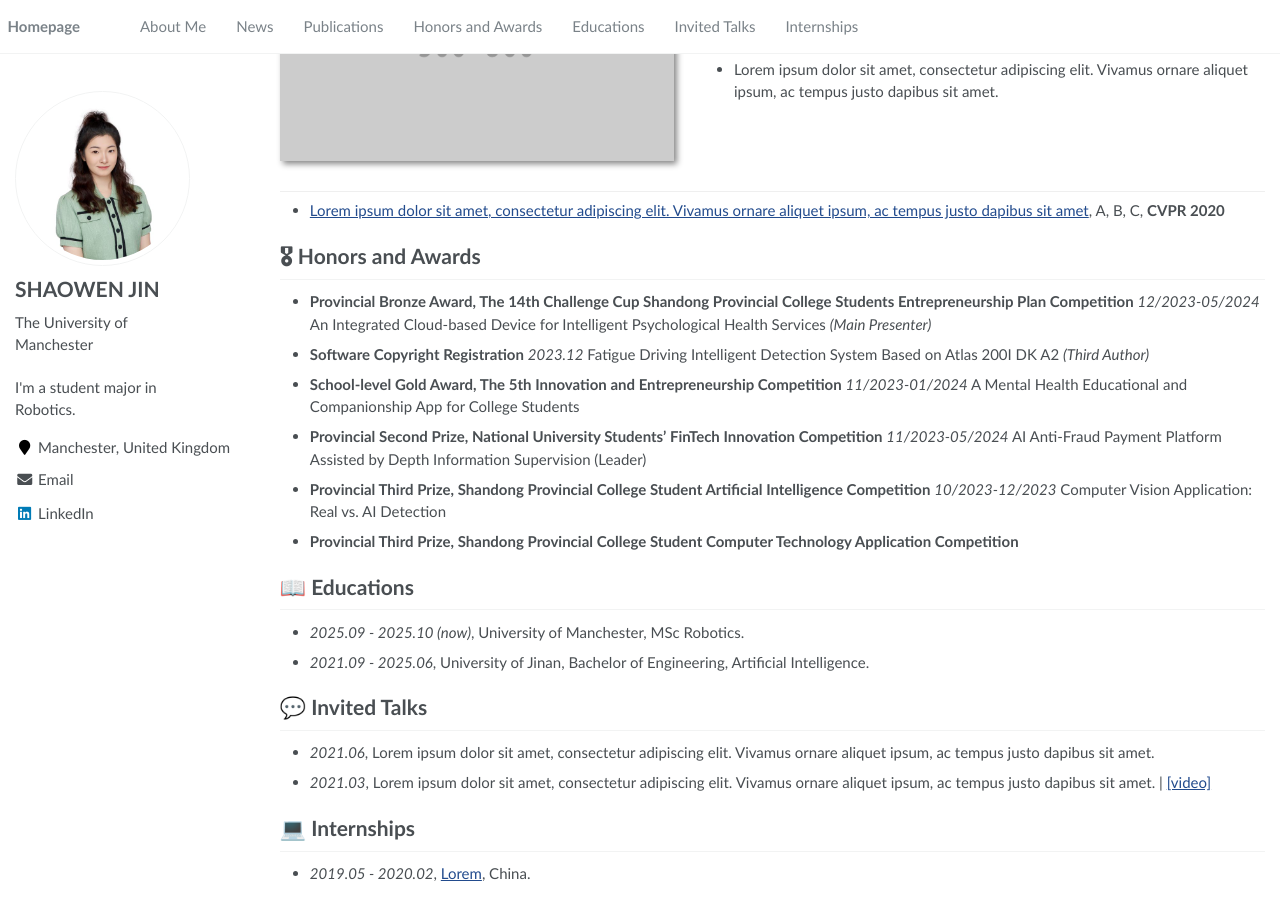
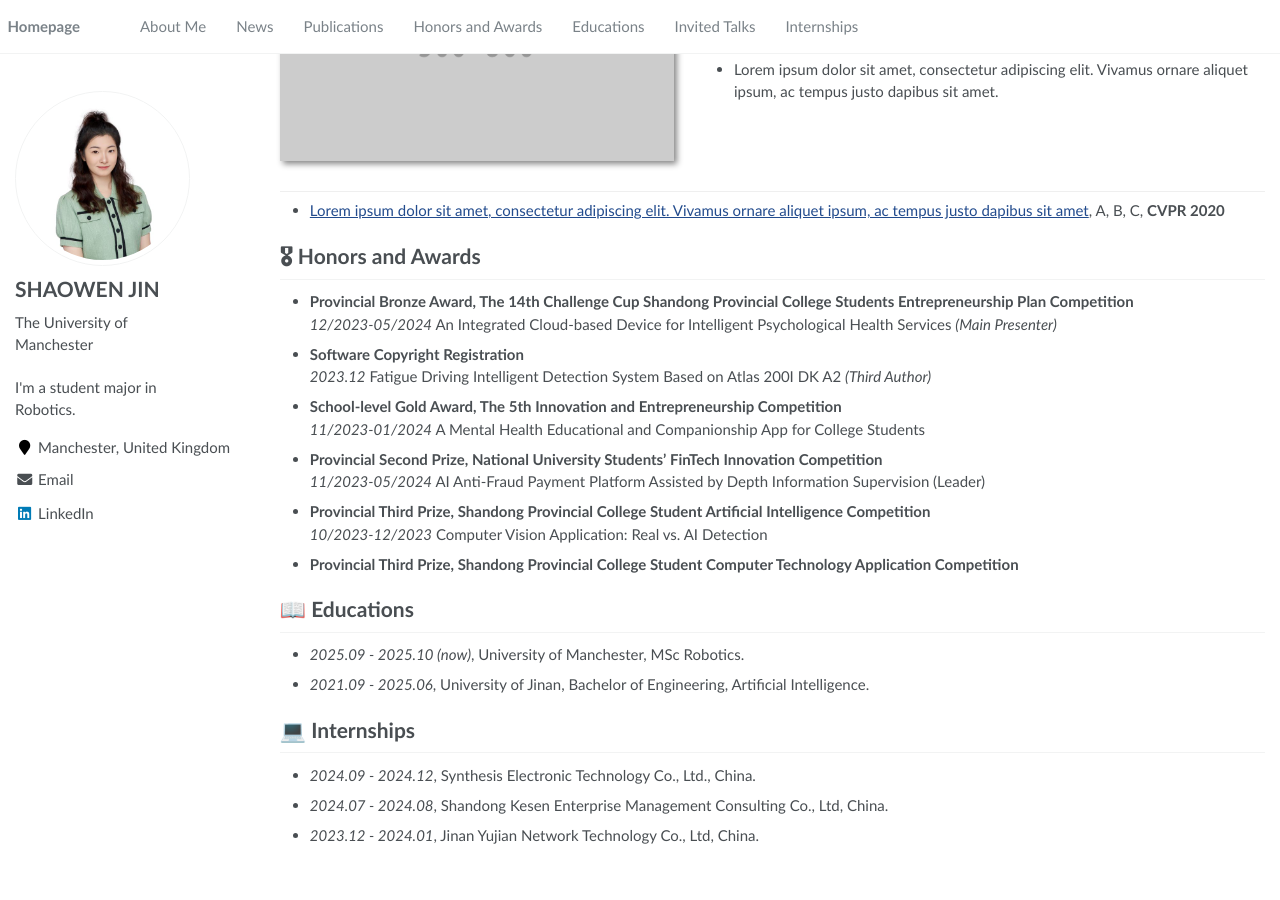
Before and after one commit to SHAOWENJIN/shaowenjin.github.io, a Jekyll site: the page built from _pages/about.md, in a window 1280 px wide and 900 px high, scrolled down 573 px. Built offline with Jekyll 4.4.1, drawn with Linux system fonts in a browser that asks for light colours; after the commit the page ends 1434 px from its top, so only the background shows below that.

Commit message:
Update about page with new internships and honors
Added new internship experiences and updated honors formatting.

```diff
--- a/_pages/about.md
+++ b/_pages/about.md
@@ -47,24 +47,22 @@ My goal is to forge a career as an engineer who creates tangible solutions at th
 
 # 🎖 Honors and Awards
 - **Provincial Bronze Award, The 14th Challenge Cup Shandong Provincial College Students Entrepreneurship Plan Competition**
-  *12/2023-05/2024* An Integrated Cloud-based Device for Intelligent Psychological Health Services *(Main Presenter)*
+  <br>*12/2023-05/2024* An Integrated Cloud-based Device for Intelligent Psychological Health Services *(Main Presenter)*
 - **Software Copyright Registration**
-  *2023.12* Fatigue Driving Intelligent Detection System Based on Atlas 200I DK A2 *(Third Author)*
+  <br>*2023.12* Fatigue Driving Intelligent Detection System Based on Atlas 200I DK A2 *(Third Author)*
 - **School-level Gold Award, The 5th Innovation and Entrepreneurship Competition**
-  *11/2023-01/2024* A Mental Health Educational and Companionship App for College Students
+  <br>*11/2023-01/2024* A Mental Health Educational and Companionship App for College Students
 - **Provincial Second Prize, National University Students’ FinTech Innovation Competition**
-  *11/2023-05/2024* AI Anti-Fraud Payment Platform Assisted by Depth Information Supervision (Leader)
+  <br>*11/2023-05/2024* AI Anti-Fraud Payment Platform Assisted by Depth Information Supervision (Leader)
 - **Provincial Third Prize, Shandong Provincial College Student Artificial Intelligence Competition**
-  *10/2023-12/2023* Computer Vision Application: Real vs. AI Detection
+  <br>*10/2023-12/2023* Computer Vision Application: Real vs. AI Detection
 - **Provincial Third Prize, Shandong Provincial College Student Computer Technology Application Competition**
 
 # 📖 Educations
 - *2025.09 - 2025.10 (now)*, University of Manchester, MSc Robotics.
 - *2021.09 - 2025.06*, University of Jinan, Bachelor of Engineering, Artificial Intelligence.
 
-# 💬 Invited Talks
-- *2021.06*, Lorem ipsum dolor sit amet, consectetur adipiscing elit. Vivamus ornare aliquet ipsum, ac tempus justo dapibus sit amet.
-- *2021.03*, Lorem ipsum dolor sit amet, consectetur adipiscing elit. Vivamus ornare aliquet ipsum, ac tempus justo dapibus sit amet.  \| [\[video\]](https://github.com/)
-
 # 💻 Internships
-- *2019.05 - 2020.02*, [Lorem](https://github.com/), China.
+- *2024.09 - 2024.12*, Synthesis Electronic Technology Co., Ltd., China.
+- *2024.07 - 2024.08*, Shandong Kesen Enterprise Management Consulting Co., Ltd, China.
+- *2023.12 - 2024.01*, Jinan Yujian Network Technology Co., Ltd, China.
```
